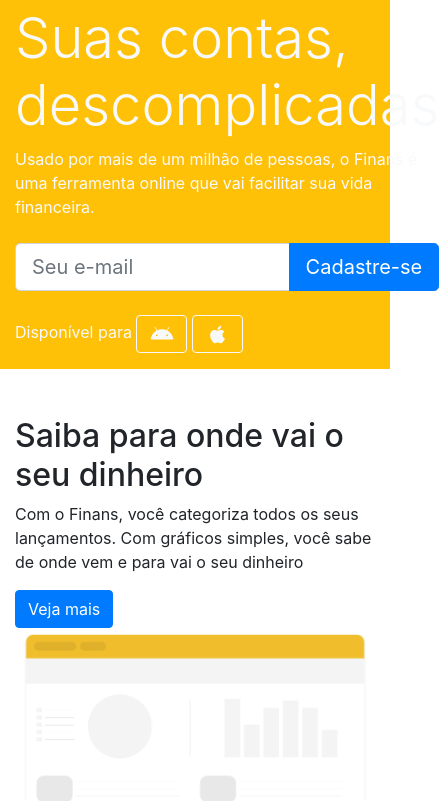
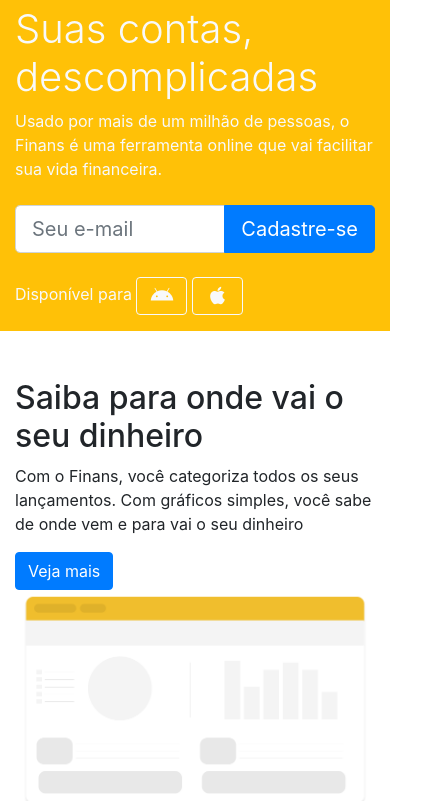
Before and after one commit to andr3m0ur4/Finans, a plain HTML site: page index.html in a window 390 px wide. Shown: the part 58-859 px from the top of the page, 439 px wide, since content can reach past the window. Drawn offline with nearby package versions, Linux system fonts and the light colour scheme.

Commit message:
Correção de layout no título

```diff
--- a/css/estilo.css
+++ b/css/estilo.css
@@ -2,3 +2,9 @@
 	background: #ffc107;
 	color: white;
 }
+
+@media (max-width: 575.98px) {
+    .titulo {
+        font-size: 2.5em;
+    }
+}
--- a/index.html
+++ b/index.html
@@ -59,7 +59,7 @@
                         <!-- Textos da seção -->
                         <div class="col-md-6 d-flex">
                             <div class="align-self-center">
-                                <h1 class="display-4">Suas contas, descomplicadas</h1>
+                                <h1 class="display-4 titulo">Suas contas, descomplicadas</h1>
                                 <p>
                                     Usado por mais de um milhão de pessoas, o Finans é uma ferramenta online que vai facilitar sua vida financeira.
                                 </p>
```
